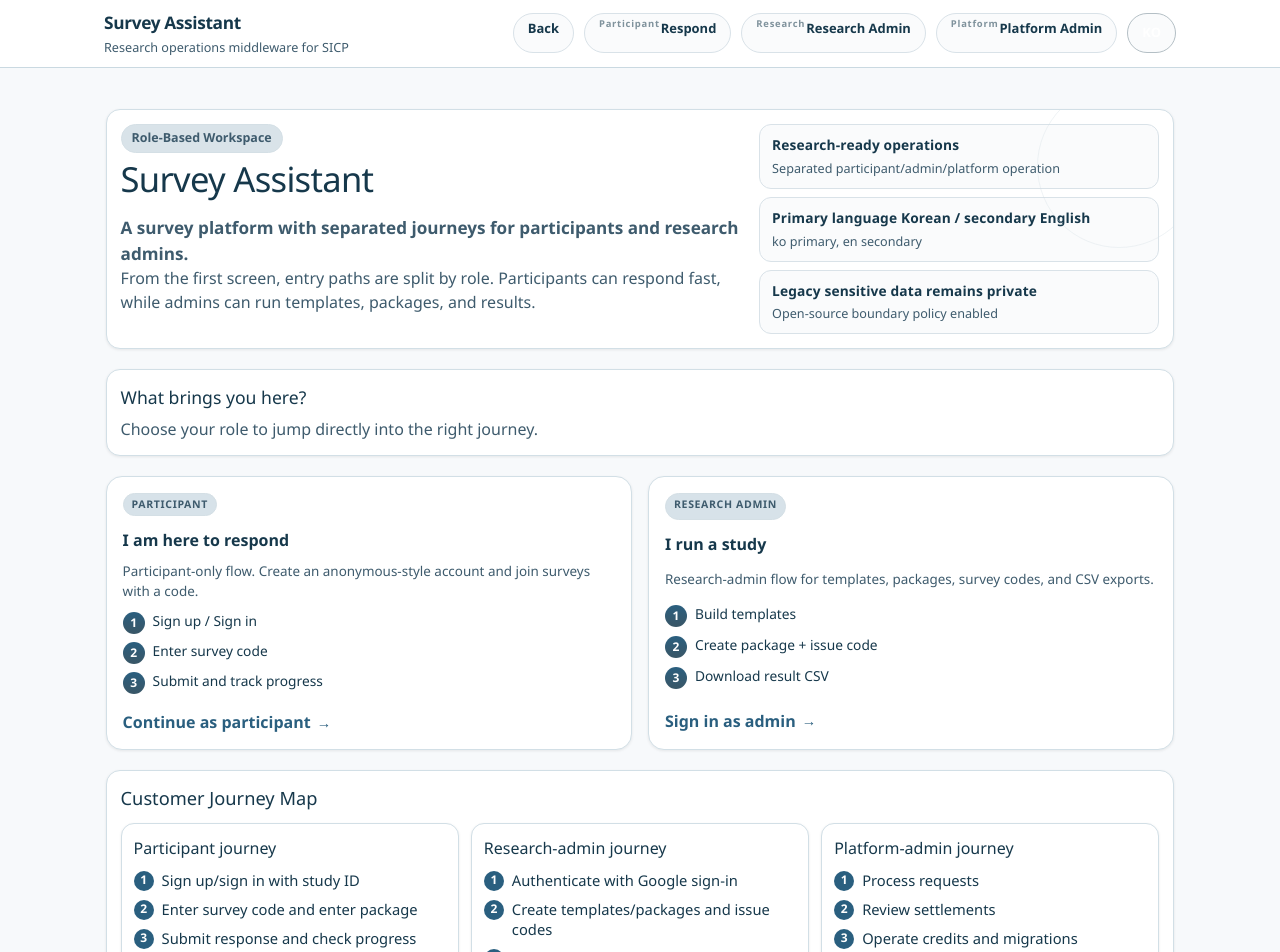
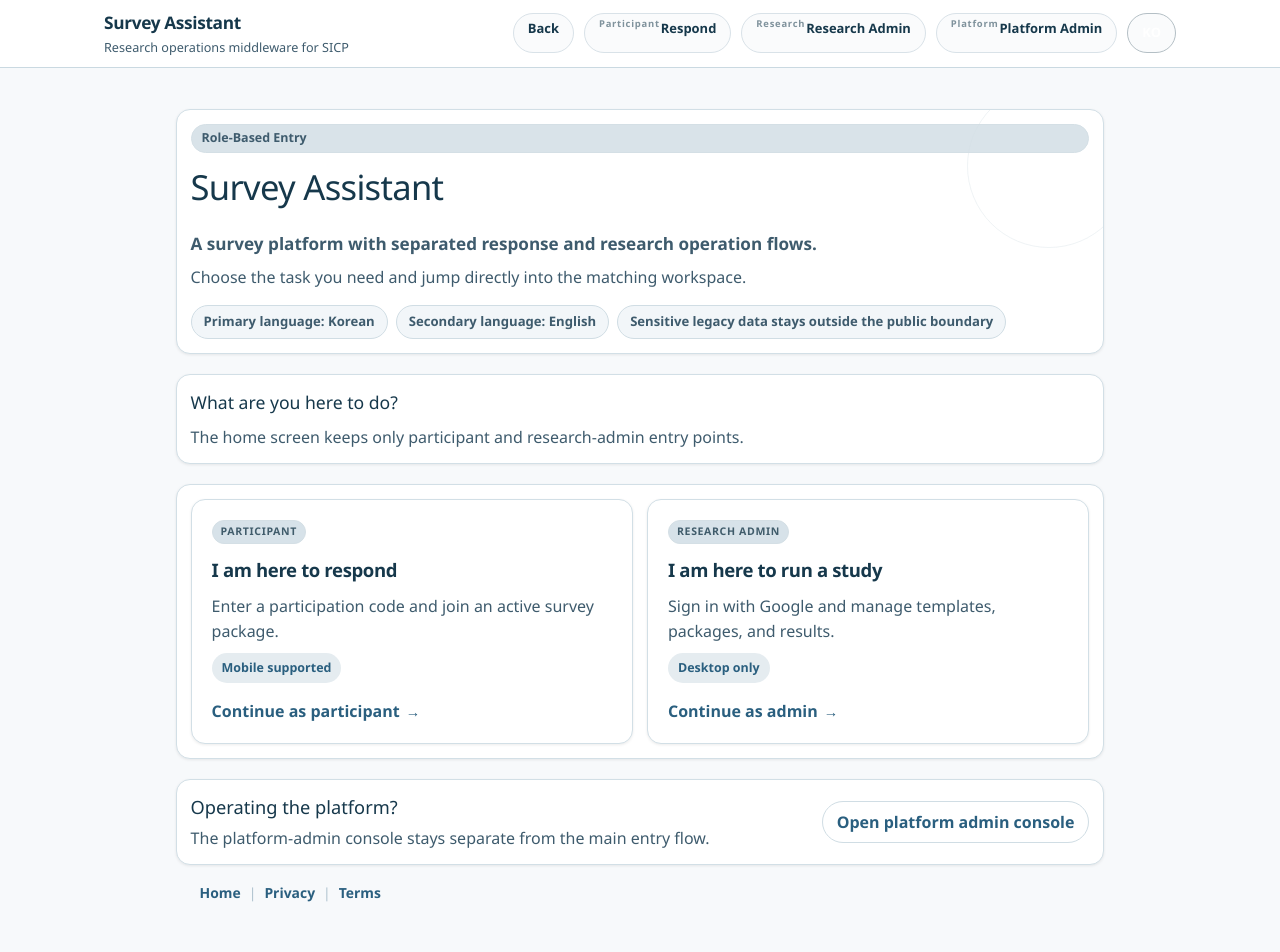
Before and after one commit to yes-U-can/survey-assistant, a Next.js app in the folder apps/web/: page /en in a window 1280 px wide. Shown: the top 952 px of the page. Built offline with nearby package versions, Linux system fonts and the light colour scheme.

Commit message:
feat: simplify home entry experience

```diff
--- a/apps/web/src/app/[locale]/page.tsx
+++ b/apps/web/src/app/[locale]/page.tsx
@@ -2,13 +2,13 @@ import Link from "next/link";
 
 import { LegalLinks } from "@/components/LegalLinks";
 
-type RoleLane = {
+type EntryCard = {
   href: string;
   badge: string;
   title: string;
   description: string;
+  note: string;
   cta: string;
-  steps: string[];
 };
 
 export default async function LocaleHome({
@@ -23,220 +23,125 @@ export default async function LocaleHome({
     locale === "ko"
       ? {
           title: "설문조사 도우미",
-          lead: "피검자 여정과 연구 관리자 여정을 분리 설계한 설문조사 플랫폼",
-          helper:
-            "처음 진입부터 목적별 동선을 분리합니다. 응답자는 빠르게 설문에 참여하고, 관리자는 템플릿/패키지/결과를 운영합니다.",
-          trust: "연구용 운영 환경",
-          localePolicy: "기본 언어 한국어 / 보조 영어",
-          dataPolicy: "레거시 민감 데이터 비공개 원칙 적용",
-          chooseTitle: "어떤 목적으로 오셨나요?",
-          chooseDesc: "아래에서 본인 역할을 선택하면, 그 역할에 맞는 화면으로 바로 이동합니다.",
-          participantJourney: "피검자 여정",
-          adminJourney: "연구 관리자 여정",
-          platformJourney: "플랫폼 운영 여정",
-          participantQuick: "응답 시작",
-          adminQuick: "연구 운영 시작",
-          platformQuick: "운영 콘솔 진입",
+          lead: "연구용 설문 응답과 운영 화면을 분리한 조사 플랫폼입니다.",
+          helper: "지금 하려는 작업만 선택하면 바로 해당 화면으로 이동합니다.",
+          chooseTitle: "어떤 작업을 하시나요?",
+          chooseDesc: "피검자와 연구관리자 진입만 메인 화면에 둡니다.",
+          participant: {
+            href: `/${locale}/auth/participant`,
+            badge: "PARTICIPANT",
+            title: "설문에 응답하려고 왔어요",
+            description: "참여코드를 입력하고 진행 중인 설문에 바로 참여합니다.",
+            note: "모바일 사용 가능",
+            cta: "피검자 시작",
+          },
+          admin: {
+            href: `/${locale}/auth/admin`,
+            badge: "RESEARCH ADMIN",
+            title: "설문을 운영하려고 왔어요",
+            description: "Google 로그인 후 템플릿, 패키지, 결과를 관리합니다.",
+            note: "PC 웹 전용",
+            cta: "연구관리자 시작",
+          },
+          meta: [
+            "기본 언어: 한국어",
+            "보조 언어: 영어",
+            "민감한 레거시 데이터는 비공개 경계 유지",
+          ],
+          platformTitle: "플랫폼 운영자이신가요?",
+          platformDesc: "운영 콘솔은 일반 진입선과 분리해 둡니다.",
+          platformCta: "플랫폼 어드민 콘솔 열기",
+          home: "홈",
         }
       : {
           title: "Survey Assistant",
-          lead: "A survey platform with separated journeys for participants and research admins.",
-          helper:
-            "From the first screen, entry paths are split by role. Participants can respond fast, while admins can run templates, packages, and results.",
-          trust: "Research-ready operations",
-          localePolicy: "Primary language Korean / secondary English",
-          dataPolicy: "Legacy sensitive data remains private",
-          chooseTitle: "What brings you here?",
-          chooseDesc: "Choose your role to jump directly into the right journey.",
-          participantJourney: "Participant journey",
-          adminJourney: "Research-admin journey",
-          platformJourney: "Platform-admin journey",
-          participantQuick: "Start response",
-          adminQuick: "Start research ops",
-          platformQuick: "Open platform console",
-        };
-
-  const primaryLanes: RoleLane[] =
-    locale === "ko"
-      ? [
-          {
-            href: `/${locale}/auth/participant`,
-            badge: locale === "ko" ? "PARTICIPANT" : "PARTICIPANT",
-            title: "설문 응답하러 왔어요",
-            description: "피검자 전용 화면입니다. 익명형 계정을 만들고 참여코드를 입력해 바로 설문에 참여합니다.",
-            cta: "피검자로 시작하기",
-            steps: ["가입/로그인", "참여코드 입력", "응답 제출 및 진행률 확인"],
-          },
-          {
-            href: `/${locale}/auth/admin`,
-            badge: locale === "ko" ? "RESEARCH ADMIN" : "RESEARCH ADMIN",
-            title: "연구를 운영 중이에요",
-            description:
-              "연구 관리자 전용 화면입니다. 템플릿 생성부터 패키지 운영, 참여코드 발급, 결과 CSV 다운로드까지 처리합니다.",
-            cta: "관리자 로그인하기",
-            steps: ["템플릿 구성", "패키지 생성 + 참여코드 발급", "응답 데이터 CSV 다운로드"],
-          },
-        ]
-      : [
-          {
+          lead: "A survey platform with separated response and research operation flows.",
+          helper: "Choose the task you need and jump directly into the matching workspace.",
+          chooseTitle: "What are you here to do?",
+          chooseDesc: "The home screen keeps only participant and research-admin entry points.",
+          participant: {
             href: `/${locale}/auth/participant`,
             badge: "PARTICIPANT",
             title: "I am here to respond",
-            description: "Participant-only flow. Create an anonymous-style account and join surveys with a code.",
+            description: "Enter a participation code and join an active survey package.",
+            note: "Mobile supported",
             cta: "Continue as participant",
-            steps: ["Sign up / Sign in", "Enter survey code", "Submit and track progress"],
           },
-          {
+          admin: {
             href: `/${locale}/auth/admin`,
             badge: "RESEARCH ADMIN",
-            title: "I run a study",
-            description: "Research-admin flow for templates, packages, survey codes, and CSV exports.",
-            cta: "Sign in as admin",
-            steps: ["Build templates", "Create package + issue code", "Download result CSV"],
+            title: "I am here to run a study",
+            description: "Sign in with Google and manage templates, packages, and results.",
+            note: "Desktop only",
+            cta: "Continue as admin",
           },
-        ];
-
-  const platformLane: RoleLane =
-    locale === "ko"
-      ? {
-          href: `/${locale}/platform`,
-          badge: "PLATFORM ADMIN",
-          title: "플랫폼 운영자예요",
-          description:
-            "플랫폼 어드민 전용 콘솔입니다. 크레딧 원장, 특수 템플릿 의뢰 큐, 정산, 마이그레이션 요청을 관리합니다.",
-          cta: "플랫폼 콘솔 열기",
-          steps: ["의뢰 큐 처리", "스토어 정산 점검", "크레딧/마이그레이션 운영"],
-        }
-      : {
-          href: `/${locale}/platform`,
-          badge: "PLATFORM ADMIN",
-          title: "I operate the platform",
-          description:
-            "Platform-admin console for credit ledger, special-request queue, settlements, and migrations.",
-          cta: "Open platform console",
-          steps: ["Process requests", "Review settlements", "Operate credits and migrations"],
+          meta: [
+            "Primary language: Korean",
+            "Secondary language: English",
+            "Sensitive legacy data stays outside the public boundary",
+          ],
+          platformTitle: "Operating the platform?",
+          platformDesc: "The platform-admin console stays separate from the main entry flow.",
+          platformCta: "Open platform admin console",
+          home: "Home",
         };
 
+  const primaryCards: EntryCard[] = [copy.participant, copy.admin];
+
   return (
-    <main className="sa-page sa-home">
-      <section className="sa-home-hero">
-        <div className="sa-home-hero-grid">
-          <div>
-            <p className="sa-home-kicker">{locale === "ko" ? "Role-Based Workspace" : "Role-Based Workspace"}</p>
-            <h1>{copy.title}</h1>
-            <p className="sa-home-lead">{copy.lead}</p>
-            <p>{copy.helper}</p>
-          </div>
-          <aside className="sa-home-kpis" aria-label={locale === "ko" ? "서비스 핵심 정보" : "Service highlights"}>
-            <p className="sa-home-kpi">
-              <strong>{copy.trust}</strong>
-              <span>{locale === "ko" ? "피검자/관리자/플랫폼 어드민 분리 운영" : "Separated participant/admin/platform operation"}</span>
-            </p>
-            <p className="sa-home-kpi">
-              <strong>{copy.localePolicy}</strong>
-              <span>{locale === "ko" ? "ko 기본, en 보조" : "ko primary, en secondary"}</span>
-            </p>
-            <p className="sa-home-kpi">
-              <strong>{copy.dataPolicy}</strong>
-              <span>{locale === "ko" ? "오픈소스 경계 정책 적용" : "Open-source boundary policy enabled"}</span>
-            </p>
-          </aside>
+    <main className="sa-page sa-home sa-home-minimal">
+      <section className="sa-home-hero sa-home-hero-minimal">
+        <div className="sa-home-hero-copy">
+          <p className="sa-home-kicker">
+            {locale === "ko" ? "Role-Based Entry" : "Role-Based Entry"}
+          </p>
+          <h1>{copy.title}</h1>
+          <p className="sa-home-lead">{copy.lead}</p>
+          <p>{copy.helper}</p>
+        </div>
+        <div className="sa-home-meta-strip" aria-label={locale === "ko" ? "서비스 정책" : "Service policy"}>
+          {copy.meta.map((item) => (
+            <span key={item} className="sa-home-meta-chip">
+              {item}
+            </span>
+          ))}
         </div>
       </section>
 
-      <section className="sa-entry-intro">
+      <section className="sa-entry-intro sa-entry-intro-minimal">
         <h2>{copy.chooseTitle}</h2>
         <p>{copy.chooseDesc}</p>
       </section>
 
-      <ul className="sa-home-grid">
-        {primaryLanes.map((lane) => (
-          <li key={lane.href}>
-            <Link className="sa-home-card" href={lane.href}>
-              <small className="sa-home-badge">{lane.badge}</small>
-              <strong>{lane.title}</strong>
-              <small className="sa-home-desc">{lane.description}</small>
-              <ol className="sa-home-flow">
-                {lane.steps.map((step, idx) => (
-                  <li key={step}>
-                    <span>{idx + 1}</span>
-                    {step}
-                  </li>
-                ))}
-              </ol>
+      <section className="sa-home-choice-shell">
+        <div className="sa-home-choice-grid">
+          {primaryCards.map((card) => (
+            <Link key={card.href} className="sa-home-choice-card" href={card.href}>
+              <small className="sa-home-badge">{card.badge}</small>
+              <strong>{card.title}</strong>
+              <p className="sa-home-choice-desc">{card.description}</p>
+              <span className="sa-home-choice-note">{card.note}</span>
               <span className="sa-home-cta">
-                {lane.cta}
+                {card.cta}
                 <span aria-hidden="true">→</span>
               </span>
             </Link>
-          </li>
-        ))}
-      </ul>
-
-      <section className="sa-home-journey">
-        <h2>{locale === "ko" ? "고객 여정 지도" : "Customer Journey Map"}</h2>
-        <div className="sa-home-journey-grid">
-          <article>
-            <h3>{copy.participantJourney}</h3>
-            <ol className="sa-role-flow-list">
-              <li>
-                <span>1</span>
-                {locale === "ko" ? "연구 ID로 가입/로그인" : "Sign up/sign in with study ID"}
-              </li>
-              <li>
-                <span>2</span>
-                {locale === "ko" ? "참여코드 입력 후 패키지 입장" : "Enter survey code and enter package"}
-              </li>
-              <li>
-                <span>3</span>
-                {locale === "ko" ? "응답 제출 후 진행률 확인" : "Submit response and check progress"}
-              </li>
-            </ol>
-            <Link className="sa-btn-link" href={`/${locale}/auth/participant`}>
-              {copy.participantQuick}
-            </Link>
-          </article>
-
-          <article>
-            <h3>{copy.adminJourney}</h3>
-            <ol className="sa-role-flow-list">
-              <li>
-                <span>1</span>
-                {locale === "ko" ? "Google 로그인으로 관리자 인증" : "Authenticate with Google sign-in"}
-              </li>
-              <li>
-                <span>2</span>
-                {locale === "ko" ? "템플릿/패키지 생성 및 코드 배포" : "Create templates/packages and issue codes"}
-              </li>
-              <li>
-                <span>3</span>
-                {locale === "ko" ? "응답 수집 후 CSV 내보내기" : "Collect responses and export CSV"}
-              </li>
-            </ol>
-            <Link className="sa-btn-link" href={`/${locale}/auth/admin`}>
-              {copy.adminQuick}
-            </Link>
-          </article>
-
-          <article>
-            <h3>{copy.platformJourney}</h3>
-            <ol className="sa-role-flow-list">
-              {platformLane.steps.map((step, idx) => (
-                <li key={step}>
-                  <span>{idx + 1}</span>
-                  {step}
-                </li>
-              ))}
-            </ol>
-            <Link className="sa-btn-link" href={platformLane.href}>
-              {copy.platformQuick}
-            </Link>
-          </article>
+          ))}
         </div>
       </section>
 
+      <section className="sa-home-secondary">
+        <div>
+          <h2>{copy.platformTitle}</h2>
+          <p>{copy.platformDesc}</p>
+        </div>
+        <Link className="sa-home-platform-link" href={`/${locale}/platform`}>
+          {copy.platformCta}
+        </Link>
+      </section>
+
       <footer className="sa-footer" style={{ paddingTop: 18 }}>
-        <Link href={`/${locale}`}>{locale === "ko" ? "홈" : "Home"}</Link>
+        <Link href={`/${locale}`}>{copy.home}</Link>
         <LegalLinks locale={locale} />
       </footer>
     </main>
--- a/apps/web/src/app/globals.css
+++ b/apps/web/src/app/globals.css
@@ -1463,3 +1463,150 @@ body::after {
     box-shadow: var(--shadow-soft);
   }
 }
+
+.sa-home-minimal {
+  max-width: 980px;
+}
+
+.sa-home-hero-minimal {
+  display: grid;
+  gap: 16px;
+  align-items: start;
+}
+
+.sa-home-hero-copy {
+  display: grid;
+  gap: 8px;
+}
+
+.sa-home-meta-strip {
+  display: flex;
+  flex-wrap: wrap;
+  gap: 8px;
+}
+
+.sa-home-meta-chip {
+  display: inline-flex;
+  align-items: center;
+  min-height: 34px;
+  padding: 6px 12px;
+  border: 1px solid color-mix(in srgb, var(--brand-200) 76%, white);
+  border-radius: 999px;
+  background: var(--surface-muted);
+  color: var(--muted-foreground);
+  font-size: 0.82rem;
+  font-weight: 600;
+}
+
+.sa-entry-intro-minimal {
+  display: grid;
+  gap: 4px;
+}
+
+.sa-home-choice-shell {
+  background: transparent;
+  border: 0;
+  box-shadow: none;
+  padding: 0;
+  margin-top: 16px;
+}
+
+.sa-home-choice-grid {
+  display: grid;
+  grid-template-columns: repeat(2, minmax(0, 1fr));
+  gap: 14px;
+}
+
+.sa-home-choice-card {
+  display: grid;
+  gap: 10px;
+  min-height: 100%;
+  padding: 20px;
+  border: 1px solid color-mix(in srgb, var(--brand-200) 72%, white);
+  border-radius: 14px;
+  background: #ffffff;
+  color: var(--foreground);
+  text-decoration: none;
+  box-shadow: var(--shadow-soft);
+  transition: border-color 120ms ease, background-color 120ms ease;
+}
+
+.sa-home-choice-card:hover {
+  border-color: color-mix(in srgb, var(--brand-700) 30%, white);
+  background: #ffffff;
+}
+
+.sa-home-choice-card strong {
+  font-size: 1.16rem;
+  color: var(--brand-900);
+  letter-spacing: -0.02em;
+}
+
+.sa-home-choice-desc {
+  margin: 0;
+  color: var(--muted-foreground);
+  line-height: 1.55;
+}
+
+.sa-home-choice-note {
+  display: inline-flex;
+  align-items: center;
+  width: fit-content;
+  min-height: 30px;
+  padding: 4px 10px;
+  border-radius: 999px;
+  background: color-mix(in srgb, var(--brand-200) 42%, white);
+  color: var(--brand-700);
+  font-size: 0.78rem;
+  font-weight: 700;
+}
+
+.sa-home-secondary {
+  display: flex;
+  align-items: center;
+  justify-content: space-between;
+  gap: 16px;
+}
+
+.sa-home-secondary h2 {
+  margin-bottom: 4px;
+}
+
+.sa-home-secondary p {
+  color: var(--muted-foreground);
+}
+
+.sa-home-platform-link {
+  flex-shrink: 0;
+  display: inline-flex;
+  align-items: center;
+  justify-content: center;
+  min-height: 40px;
+  padding: 8px 14px;
+  border: 1px solid color-mix(in srgb, var(--brand-200) 76%, white);
+  border-radius: 999px;
+  background: #ffffff;
+  color: var(--brand-700);
+  text-decoration: none;
+  font-weight: 700;
+}
+
+.sa-home-platform-link:hover {
+  background: var(--surface-muted);
+}
+
+@media (max-width: 1023px) {
+  .sa-home-choice-grid {
+    grid-template-columns: 1fr;
+  }
+
+  .sa-home-secondary {
+    flex-direction: column;
+    align-items: stretch;
+  }
+
+  .sa-home-platform-link {
+    width: 100%;
+    min-height: 48px;
+  }
+}
```
